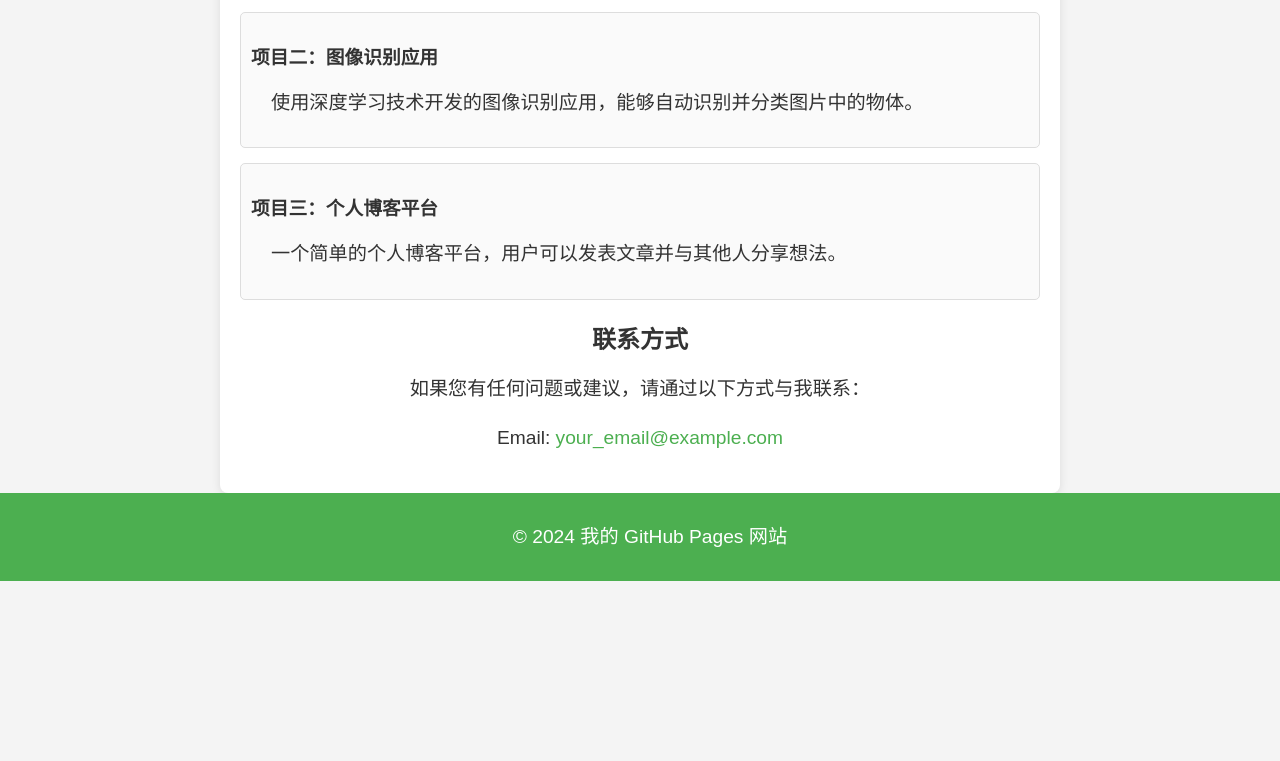
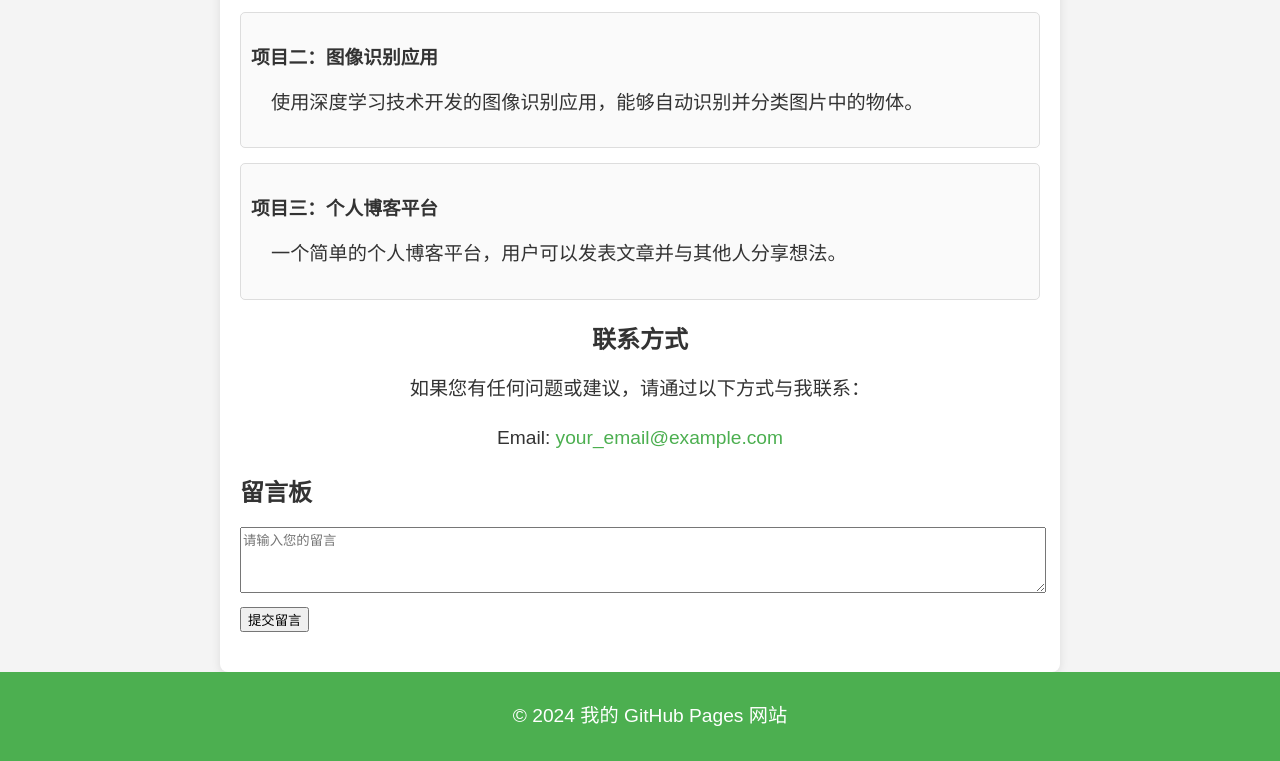
Before and after one commit to OGelephant/OGelephant.github.io, a plain HTML site: page index.html in a window 1280 px wide. Shown: the part 432-1193 px from the top of the page. Before the commit the page ends 1013 px from the top, so only its background shows below. Drawn offline with Linux system fonts and the light colour scheme.

Commit message:
留言板

```diff
--- a/index.html
+++ b/index.html
@@ -64,6 +64,13 @@
             color: #4CAF50;
             text-decoration: none;
         }
+        .comments {
+            margin: 20px 0;
+        }
+        .comments textarea {
+            width: 100%;
+            margin-bottom: 10px;
+        }
     </style>
 </head>
 <body>
@@ -94,9 +101,33 @@
             <p>如果您有任何问题或建议，请通过以下方式与我联系：</p>
             <p>Email: <a href="mailto:your_email@example.com">your_email@example.com</a></p>
         </div>
+
+        <div class="comments">
+            <h2>留言板</h2>
+            <textarea id="commentInput" placeholder="请输入您的留言" rows="4"></textarea>
+            <button onclick="addComment()">提交留言</button>
+            <div id="commentList" style="margin-top: 20px;"></div>
+        </div>
     </div>
     <footer>
         <p>© 2024 我的 GitHub Pages 网站</p>
     </footer>
+
+    <script>
+        function addComment() {
+            const commentInput = document.getElementById('commentInput');
+            const commentText = commentInput.value.trim();
+            if (commentText) {
+                const commentList = document.getElementById('commentList');
+                const commentDiv = document.createElement('div');
+                commentDiv.className = 'project'; // 使用已有样式
+                commentDiv.innerText = commentText;
+                commentList.appendChild(commentDiv);
+                commentInput.value = ''; // 清空输入框
+            } else {
+                alert('请输入留言内容！');
+            }
+        }
+    </script>
 </body>
 </html>
```
